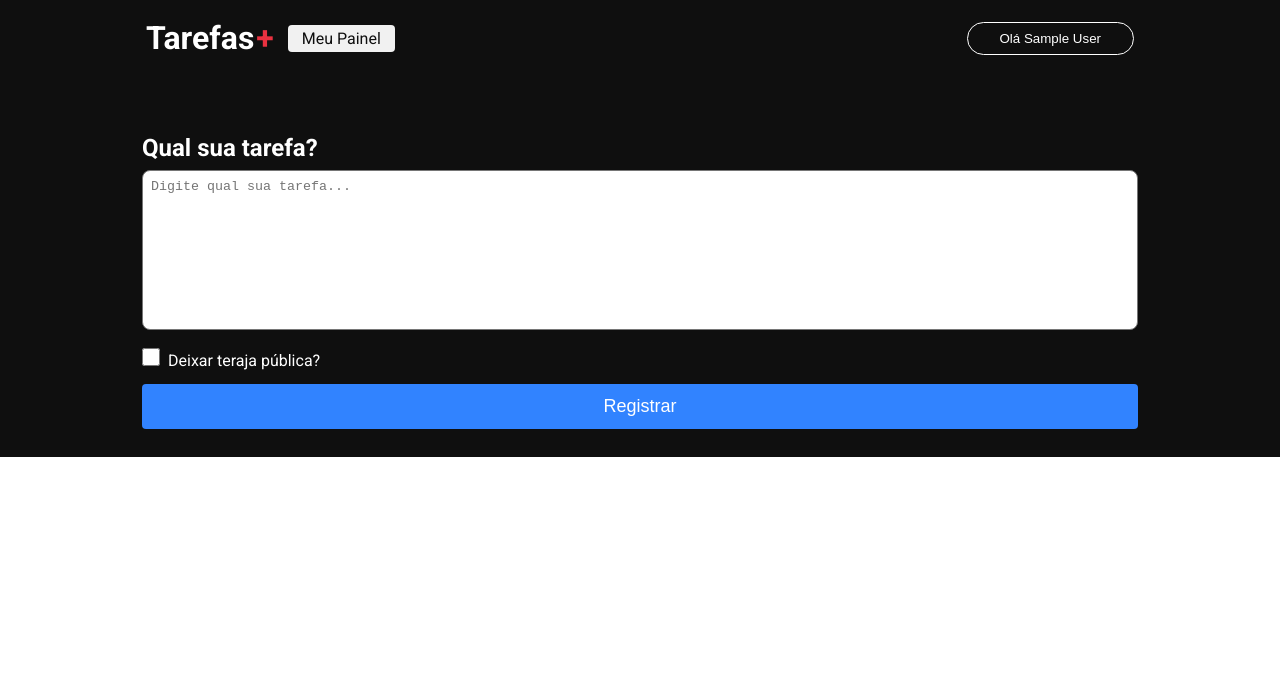
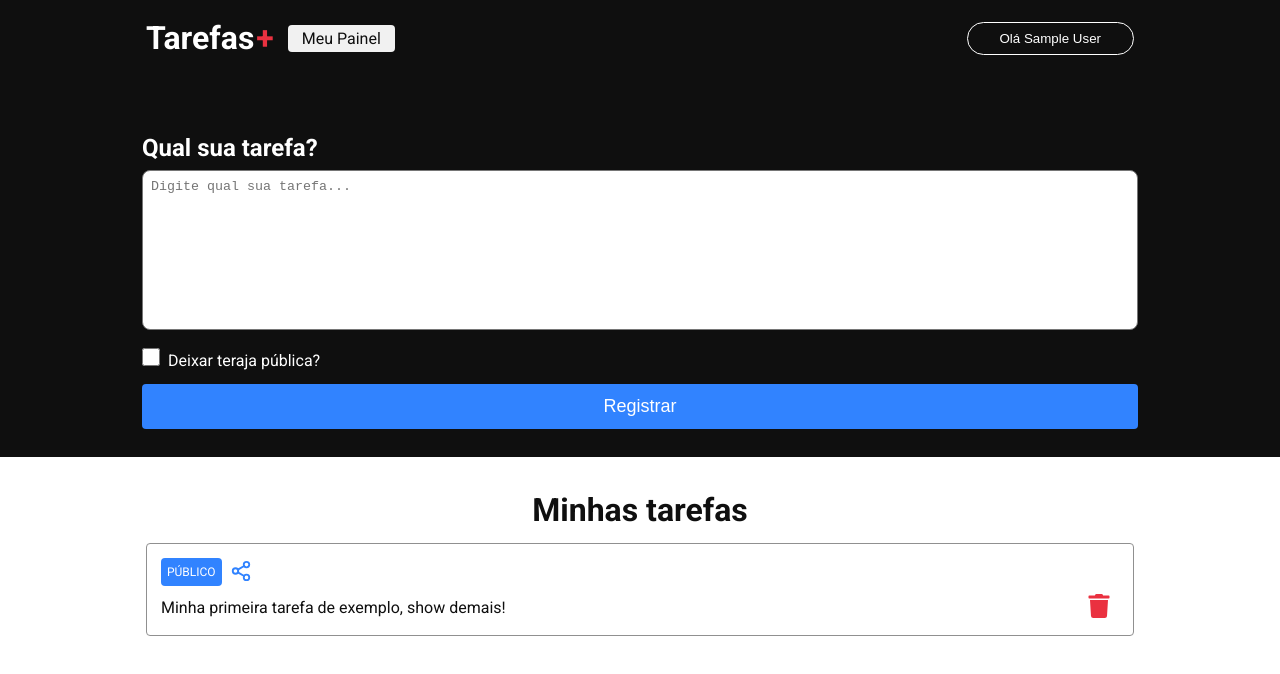
Before and after one commit to mig-ramos/tarefas, a Next.js app: page /dashboard in a window 1280 px wide. Shown: the top 674 px of the page. Built offline with nearby package versions, Linux system fonts and the light colour scheme; no server answers; sample sign-in values are in the browser's storage.

Commit message:
cria page dashboard - p2

```diff
--- a/package.json
+++ b/package.json
@@ -18,6 +18,7 @@
     "next-auth": "^4.22.1",
     "react": "18.2.0",
     "react-dom": "18.2.0",
+    "react-icons": "^4.9.0",
     "typescript": "5.0.4"
   }
 }
--- a/src/pages/dashboard/index.tsx
+++ b/src/pages/dashboard/index.tsx
@@ -4,6 +4,8 @@
 
 import { getSession } from "next-auth/react";
 import { Textarea } from "@/components/textarea";
+import { FiShare2 } from 'react-icons/fi';
+import { FaTrash } from 'react-icons/fa';
 
 export default function Dashboard() {
   return (
@@ -31,6 +33,32 @@
             </form>
           </div>
         </section>
+        <section className={styles.taskContainer}>
+            <h1>Minhas tarefas</h1>
+
+            <article className={styles.task}>
+                <div className={styles.tagContainer}>
+                    <label className={styles.tag}>PÚBLICO</label>
+                    <button className={styles.shareButton}>
+                        <FiShare2
+                        size={22}
+                        color="#3183ff"
+                        />
+                    </button>
+                </div>
+
+                <div className={styles.taskContent}>
+                   <p>Minha primeira tarefa de exemplo, show demais!</p>
+                   <button className={styles.trashButton}>
+                    <FaTrash
+                    size={24}
+                    color="#ea3140"
+                    />
+                   </button>
+                </div>
+            </article>
+
+        </section>
       </main>
     </div>
   );
--- a/src/pages/dashboard/styles.module.css
+++ b/src/pages/dashboard/styles.module.css
@@ -46,3 +46,73 @@
     padding: 12px 0;
     font-size: 18px;
 }
+
+.taskContainer{
+    margin: 34px auto 0 auto;
+    padding: 0 18px;
+    width: 100%;
+    max-width: 1024px;
+    display: flex;
+    flex-direction: column;
+}
+.taskContainer{
+    text-decoration: none;
+    color: #0f0f0f;
+}
+
+.taskContainer h1{
+    text-align: center;
+    font-size: 32px;
+    margin-bottom: 14px;
+}
+
+.task{
+    margin-bottom: 14px;
+    line-height: 150%;
+    display: flex;
+    flex-direction: column;
+    align-items: flex-start;
+    border: 1.5px solid #909090;
+    border-radius: 4px;
+    padding: 14px;
+}
+
+.tagContainer{
+    display: flex;
+    align-items: center;
+    justify-content: center;
+    margin-bottom: 8px;
+}
+
+.tag{
+   background-color: #3183ff;
+   padding: 2px 6px;
+   color: #fff;
+   border-radius: 4px;
+   font-size: 12px;
+}
+
+.shareButton{
+    background: transparent;
+    border: 0;
+    margin: 0 8px;
+    cursor: pointer;
+}
+
+.taskContent{
+    display: flex;
+    align-items: center;
+    justify-content: space-between;
+    width: 100%;
+}
+
+.taskContent p{
+    white-space: pre-wrap;
+}
+
+.trashButton{
+   cursor: pointer;
+   background: transparent;
+   border: 0;
+   margin: 0 8px;
+}
```
Also changed, not shown: 2 other files (tests, documents, lock files or other folders).
